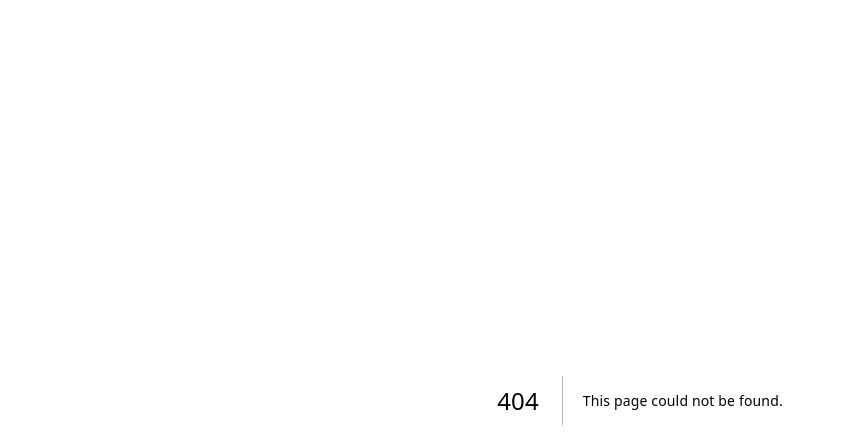
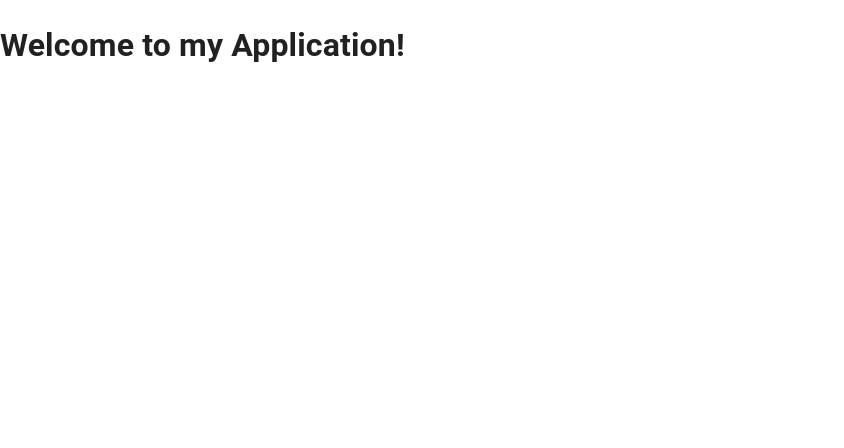
Before and after one commit to S1mp3r/E-Commer, a Next.js app in the folder front/: page /homepage in a window 1280 px wide. Before the commit this address had no page. Shown: the top 448 px of the page, without its empty margins (0-844 px from the left). Built offline with nearby package versions, Linux system fonts and the light colour scheme.

Commit message:
feat: implementation the start of the home page and some empty components

```diff
--- /dev/null
+++ b/front/app/(main)/homepage/page.tsx
@@ -0,0 +1,6 @@
+"use client";
+import React from "react";
+
+export default function HomePage() {
+  return <h1>Welcome to my Application!</h1>;
+}
```
Also changed, not shown: front/src/components/login.tsx (added, +9 -0 lines).
